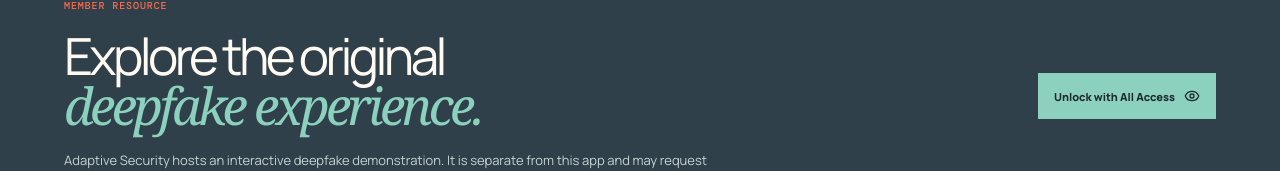
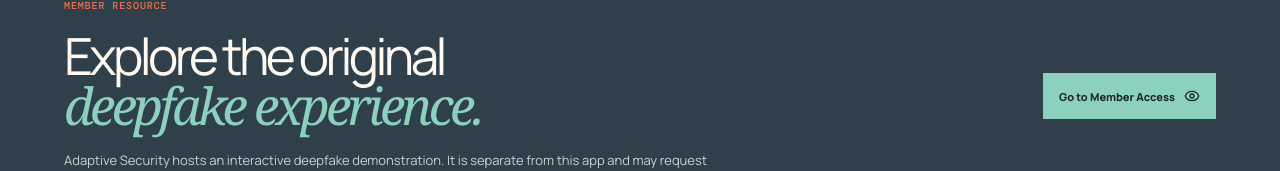
Before and after one commit to one-media-asia/securemediahaven, a React (Vite) app: page /deepfake in a window 1280 px wide. Shown: the part 2717-2888 px from the top of the page. Built offline with nearby package versions, Linux system fonts and the light colour scheme; no server answers.

Commit message:
Label Deepfake member access

```diff
--- a/src/pages/DeepfakeAwareness.tsx
+++ b/src/pages/DeepfakeAwareness.tsx
@@ -55,7 +55,7 @@ const DeepfakeAwareness = () => {
 
       <section className="deepfake-checks"><div className="deepfake-section-heading"><div><p className="eyebrow">Your verification pause</p><h2>Trust is a process,<br /><em>not a feeling.</em></h2></div><p>Deepfakes work best when they create urgency. Use a second channel before you act.</p></div><div className="deepfake-check-grid"><article><ShieldAlert size={20} /><strong>Pause the request</strong><p>Urgency, secrecy, and unusual payment or access requests are reasons to slow down.</p></article><article><Volume2 size={20} /><strong>Verify elsewhere</strong><p>Call a known number or open the official app yourself. Do not use contact details in the message.</p></article><article><Eye size={20} /><strong>Check the source</strong><p>Look for the original account, context, date, and independent reporting before sharing.</p></article></div></section>
 
-      <section className="deepfake-external"><div><p className="eyebrow">Member resource</p><h2>Explore the original<br /><em>deepfake experience.</em></h2><p>Adaptive Security hosts an interactive deepfake demonstration. It is separate from this app and may request personal or biometric media, so review its privacy terms before continuing.</p></div><button type="button" onClick={openExternalTool} className="deepfake-external-link">{hasAccess ? 'Open Adaptive Security' : checkoutUrl ? 'Unlock with All Access' : 'Checkout unavailable'} <Eye size={16} /></button></section>
+      <section className="deepfake-external"><div><p className="eyebrow">Member resource</p><h2>Explore the original<br /><em>deepfake experience.</em></h2><p>Adaptive Security hosts an interactive deepfake demonstration. It is separate from this app and may request personal or biometric media, so review its privacy terms before continuing.</p></div><button type="button" onClick={openExternalTool} className="deepfake-external-link">{hasAccess ? 'Open Adaptive Security' : 'Go to Member Access'} <Eye size={16} /></button></section>
 
       <footer className="deepfake-footer"><span>Reality Check by appfolk</span><Link to="/">Back to appfolk</Link></footer>
     </main>
```
